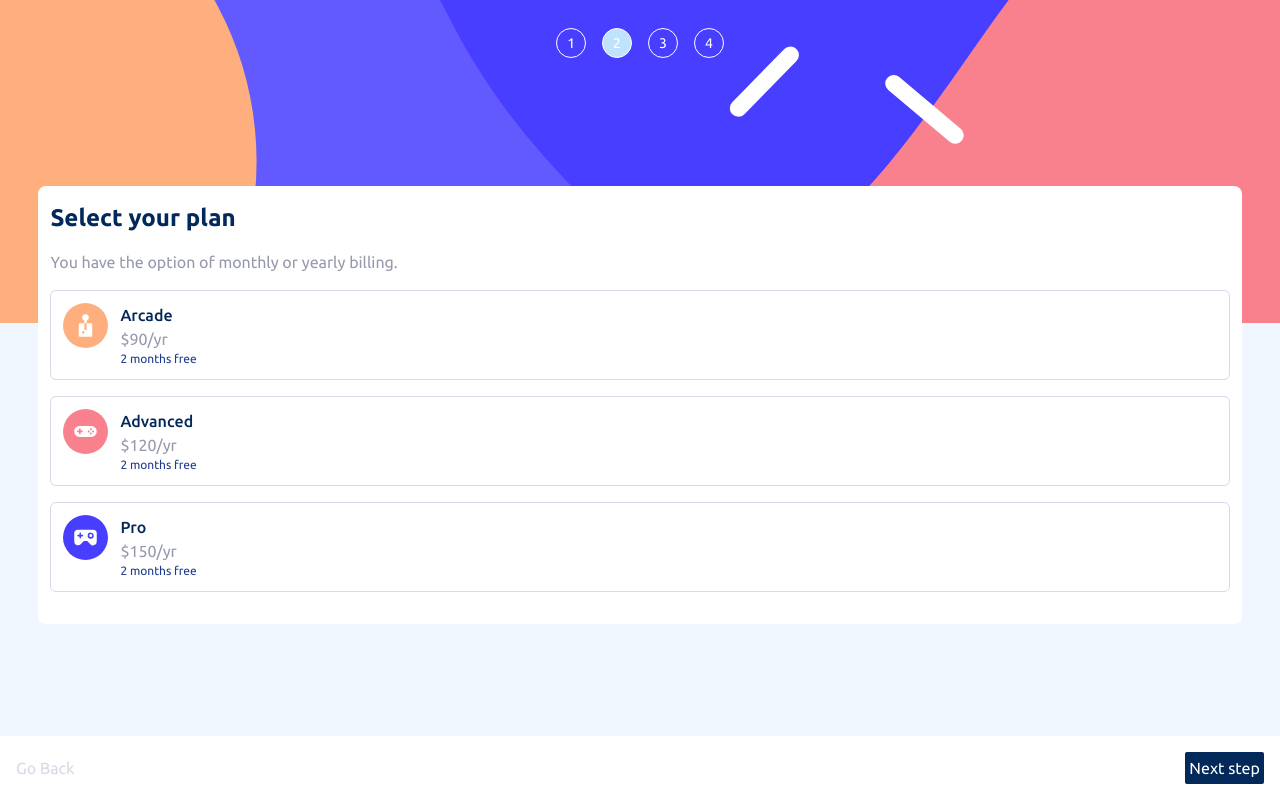
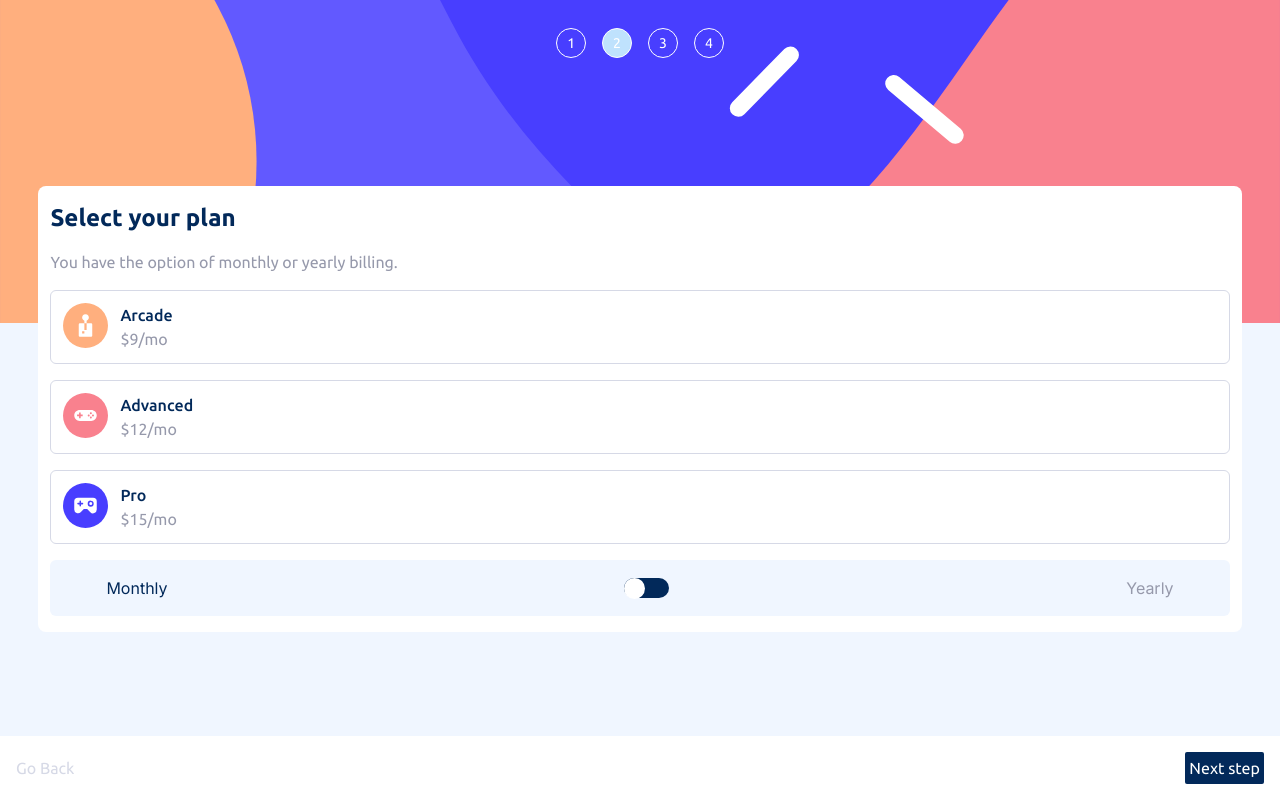
Before and after one commit to WoolenLamb2171/Multi-step-form, a Next.js app: page /SecondStep in a window 1280 px wide. Built offline with nearby package versions, Linux system fonts and the light colour scheme.

Commit message:
add monthly yearly condition to the second form

```diff
--- a/package.json
+++ b/package.json
@@ -13,6 +13,8 @@
     "@types/react": "18.2.20",
     "@types/react-dom": "18.2.7",
     "autoprefixer": "10.4.15",
+    "classnames": "^2.3.2",
+    "clsx": "^2.0.0",
     "eslint": "8.47.0",
     "eslint-config-next": "13.4.19",
     "install": "^0.13.0",
--- a/src/components/SecondStepForm.tsx
+++ b/src/components/SecondStepForm.tsx
@@ -5,9 +5,13 @@ import Image from "next/image";
 import advancedIcon from "../../public/images/icon-advanced.svg";
 import arcadeIcon from "../../public/images/icon-arcade.svg";
 import proIcon from "../../public/images/icon-pro.svg"
+import { useState } from "react";
+import clsx from "clsx";
+import classNames from "classnames";
 
 const SeconsStepForm = () => {
     const router = useRouter();
+    const [isSelected, setIsSelected] = useState(false);
 
     const handleSecondFormSubmit = (): void =>{
         router.push('/ThirdStep')
@@ -26,8 +30,8 @@ const SeconsStepForm = () => {
                             <Image className="mr-3" width={45} src={arcadeIcon} alt="Arcade icon"/>
                             <div>
                                 <h1 className="font-Medium text-Marine-blue text-base">Arcade</h1>
-                                <p className="font-Regular text-Cool-gray">{"$90/yr"}</p>
-                                {<p className="font-Regular text-blue-900 text-xs">2 months free</p>}
+                                <p className="font-Regular text-Cool-gray">{isSelected ? "$90/yr" : "$9/mo"}</p>
+                                {isSelected && <p className="font-Regular text-blue-900 text-xs">2 months free</p>}
                             </div>
                         </label>
                     </div>
@@ -41,8 +45,8 @@ const SeconsStepForm = () => {
                             <Image className="mr-3" width={45} src={advancedIcon} alt="Advanced icon" />
                             <div>
                                 <h1 className="font-Medium text-Marine-blue text-base">Advanced</h1>
-                                <p className="font-Regular text-Cool-gray">{"$120/yr"}</p>
-                                {<p className="font-Regular text-blue-900 text-xs">2 months free</p>}
+                                <p className="font-Regular text-Cool-gray">{isSelected ? "$120/yr" :  "$12/mo"}</p>
+                                {isSelected && <p className="font-Regular text-blue-900 text-xs">2 months free</p>}
                             </div>
                         </label>
                     </div>
@@ -55,15 +59,28 @@ const SeconsStepForm = () => {
                             <Image className="mr-3" width={45}  src={proIcon} alt="Pro icon" />
                             <div>
                                 <h1 className="font-Medium text-Marine-blue text-base">Pro</h1>
-                                <p className="font-Regular text-Cool-gray">{"$150/yr"}</p>
-                                {<p className="font-Regular text-blue-900 text-xs">2 months free</p>}
+                                <p className="font-Regular text-Cool-gray">{isSelected ? "$150/yr" : "$15/mo"}</p>
+                                {isSelected && <p className="font-Regular text-blue-900 text-xs">2 months free</p>}
                             </div>
                         </label>
                     </div>
                 </div>
-
             </fieldset>
         </form>
+
+        <div className="w-full bg-Magnolia py-4 px-14 rounded-md flex justify-between items-center">
+            <p className={classNames("text-Cool-gray transition-all duration-100", {
+                'text-Marine-blue': !isSelected,
+            })}>Monthly</p>
+            <button onClick={() => setIsSelected(!isSelected)} className="flex w-[45px] h-[20px] bg-Marine-blue rounded-full items-center">
+                <span className={classNames("h-[21px] w-[21px] bg-White rounded-full transition-all duration-100", {
+                    'ml-[24px]': isSelected,
+                })} />
+            </button>
+            <p className={classNames("text-Cool-gray transition-all duration-100", {
+                'text-Marine-blue': isSelected,
+            })}>Yearly</p>
+        </div>
     </div>
     );
 }
```
Also changed, not shown: 1 other file (tests, documents, lock files or other folders).
